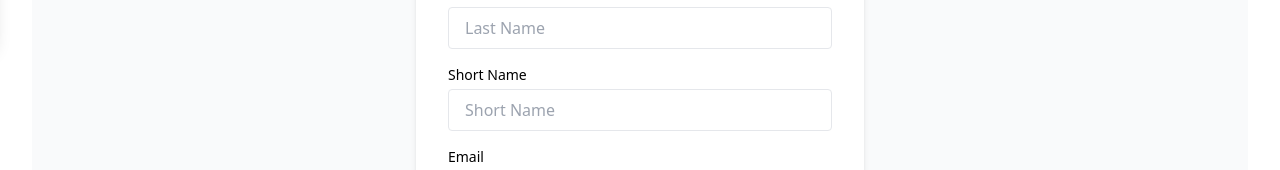
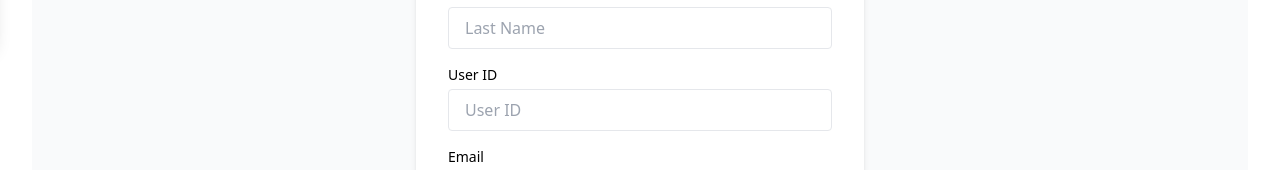
Before and after one commit to Qamrul-Hassan/Hektto, a React (Vite) app: page /create-account in a window 1280 px wide. Shown: the part 511-681 px from the top of the page. Built offline with nearby package versions, Linux system fonts and the light colour scheme; no server answers.

Commit message:
Initial commit

```diff
--- a/src/Pages/CreateAccountPage.jsx
+++ b/src/Pages/CreateAccountPage.jsx
@@ -9,7 +9,7 @@ const CreateAccountPage = () => {
   const [confirmPassword, setConfirmPassword] = useState("");
   const [firstName, setFirstName] = useState("");
   const [lastName, setLastName] = useState("");
-  const [shortName, setShortName] = useState("");
+  const [userId, setUserId] = useState(""); // Changed to User ID
   const [error, setError] = useState("");
   const [passwordError, setPasswordError] = useState("");
   const [emailError, setEmailError] = useState("");
@@ -60,7 +60,7 @@ const CreateAccountPage = () => {
     e.preventDefault();
 
     // Validate if fields are empty
-    if (!firstName || !lastName || !shortName || !email || !password || !confirmPassword) {
+    if (!firstName || !lastName || !userId || !email || !password || !confirmPassword) {
       setError("All fields are required!");
       return;
     }
@@ -121,13 +121,13 @@ const CreateAccountPage = () => {
             />
           </div>
           <div className="mb-4">
-            <label className="block text-sm font-medium mb-1">Short Name</label>
+            <label className="block text-sm font-medium mb-1">User ID</label>
             <input
               type="text"
-              placeholder="Short Name"
+              placeholder="User ID"
               className="w-full px-4 py-2 border rounded focus:ring-2 focus:ring-pink-500"
-              value={shortName}
-              onChange={(e) => setShortName(e.target.value)}
+              value={userId}
+              onChange={(e) => setUserId(e.target.value)}
             />
           </div>
           <div className="mb-4">
```
